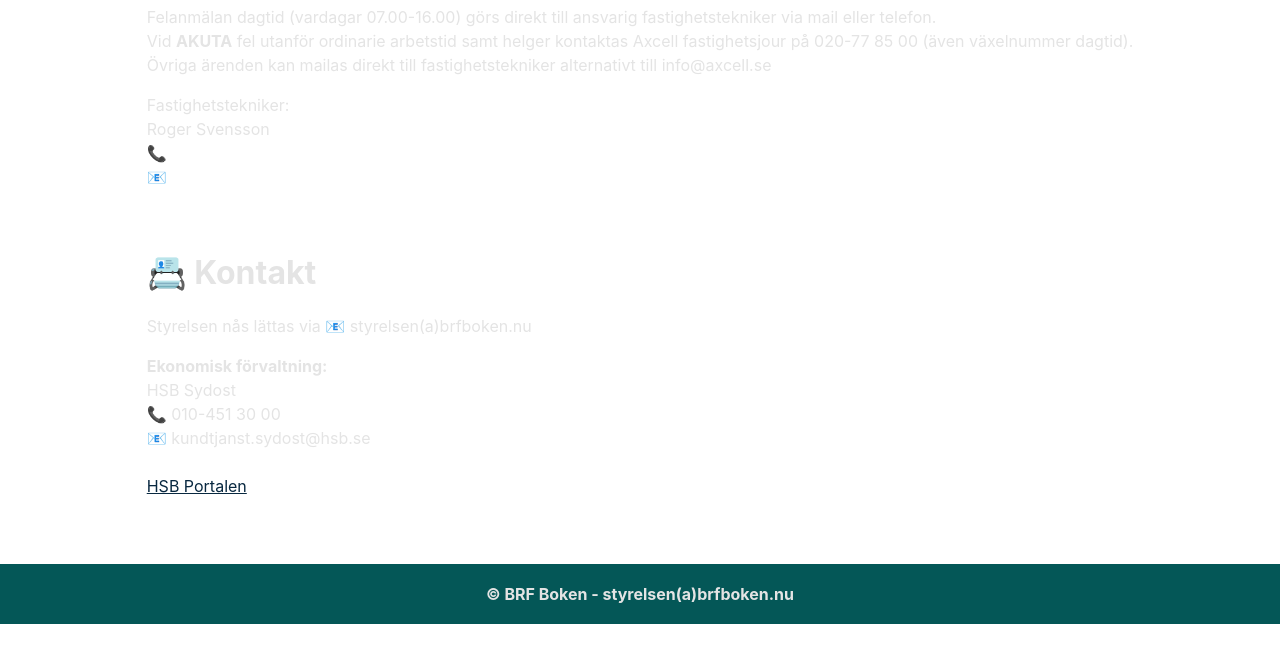
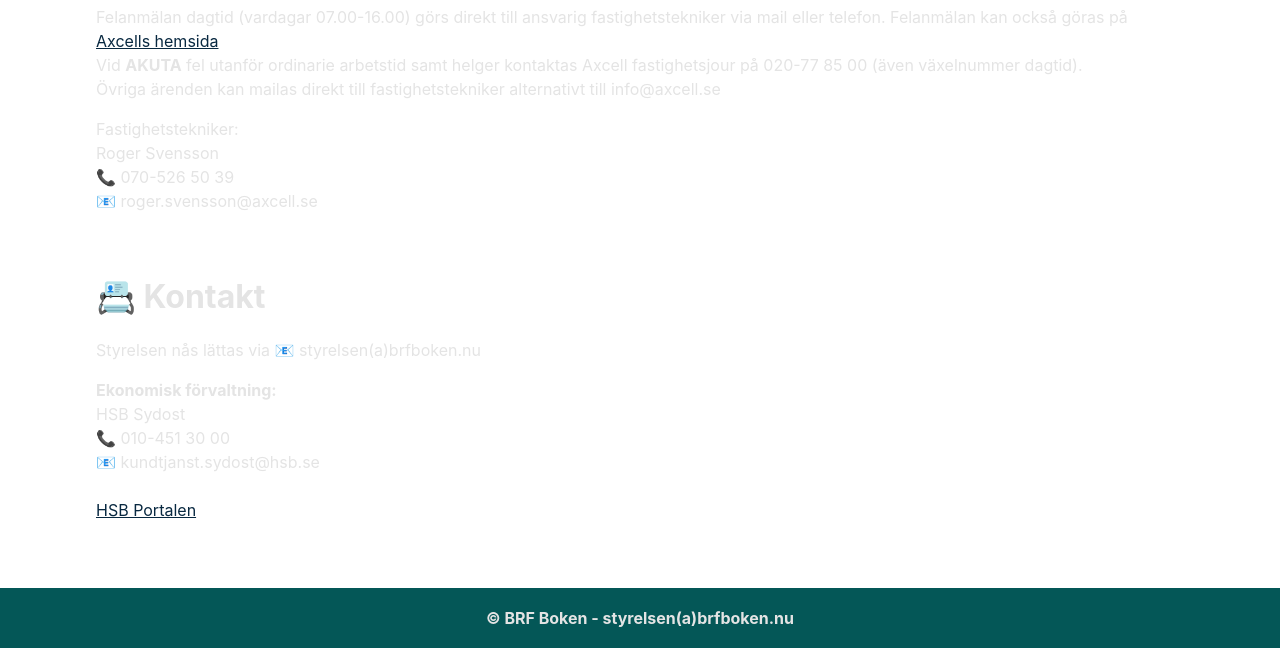
Before and after one commit to BRF-Boken/Hemsidan, an Eleventy site: page content/index.njk in a window 1280 px wide. Shown: the part 723-1371 px from the top of the page. Before the commit the page ends 1347 px from the top, so only its background shows below. Built offline with nearby package versions, Linux system fonts and the light colour scheme; Eleventy itself is replaced by a stand-in of ours; files that its build step writes are made by us from their sources.

Commit message:
Uppdatering av kontaktuppgifter till fastighetsskötare/tekniker

```diff
--- a/_includes/layouts/home.njk
+++ b/_includes/layouts/home.njk
@@ -17,15 +17,15 @@ layout: layouts/base.njk
 <div id="startpage_content">
     <h1>🔨 Felanmälan</h1>
     <p>Felanmälan dagtid (vardagar 07.00-16.00) görs direkt till ansvarig fastighetstekniker via
-        mail eller telefon.<br>
+        mail eller telefon. Felanmälan kan också göras på <a href="https://axcell.se/felanmalan" target="_blank">Axcells hemsida</a><br>
         Vid <b>AKUTA</b> fel utanför ordinarie arbetstid samt helger kontaktas Axcell fastighetsjour på
         020-77 85 00 (även växelnummer dagtid). <br>
         Övriga ärenden kan mailas direkt till fastighetstekniker alternativt till info@axcell.se</p>
 
         <p>Fastighetstekniker:<br>
         Roger Svensson<br>
-        📞 <br>
-        📧
+        📞 070-526 50 39<br>
+        📧 roger.svensson@axcell.se
         </p>
 
     <h1>📇 Kontakt</h1>
```
